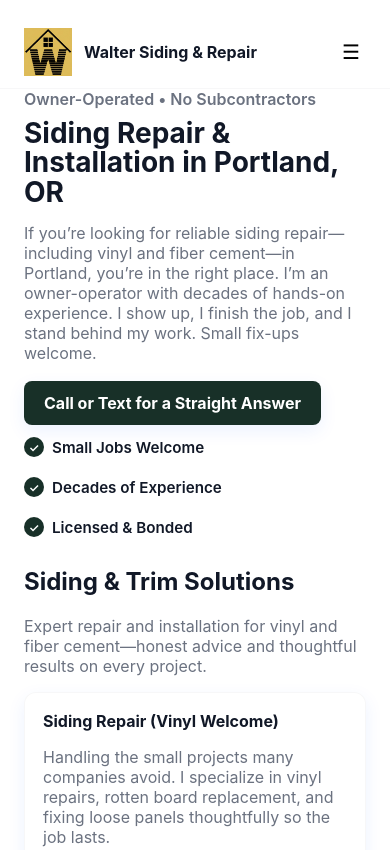
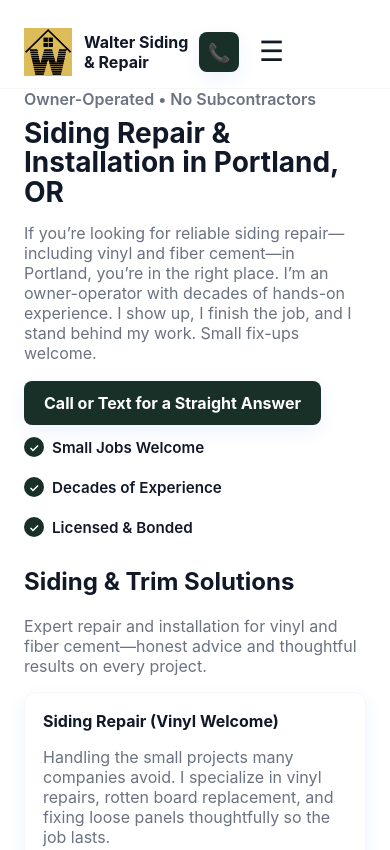
Before and after one commit to slemmon/walterSiding, a plain HTML site: page index.html in a window 390 px wide. Shown: the top 850 px of the page. Drawn offline with Linux system fonts and the light colour scheme.

Commit message:
Fix mobile header visibility and layout (icon colors, phone shortcut)

```diff
--- a/index.html
+++ b/index.html
@@ -37,7 +37,10 @@
           <button class="cta" onclick="document.getElementById('contact').scrollIntoView({behavior:'smooth'})">Call or Text Me</button>
         </nav>
 
-        <button class="mobile-toggle" aria-controls="mobile-menu" aria-expanded="false" aria-label="Open menu" onclick="toggleMenu(this, event)">&#9776;</button>
+        <div class="header-actions-mobile">
+          <a href="tel:+12088597796" class="cta-mini" aria-label="Call Me">📞</a>
+          <button class="mobile-toggle" aria-controls="mobile-menu" aria-expanded="false" aria-label="Open menu" onclick="toggleMenu(this, event)">&#9776;</button>
+        </div>
         <div id="mobile-menu" class="mobile-menu" role="menu" aria-hidden="true">
           <a href="#services" onclick="closeMenu()">Services</a>
           <a href="#gallery" onclick="closeMenu()">Gallery</a>
--- a/style.css
+++ b/style.css
@@ -107,9 +107,22 @@
   transform: translateY(0);
 }
 
+.mobile-toggle{display:none;background:none;border:0;font-size:28px;flex:0;color:var(--text);padding:4px 8px;cursor:pointer;line-height:1}
+.header-actions-mobile{display:none;align-items:center;gap:12px}
+.cta-mini{
+  display:flex;
+  align-items:center;
+  justify-content:center;
+  background:var(--brand);
+  color:var(--cta-text) !important;
+  width:40px;
+  height:40px;
+  border-radius:8px;
+  text-decoration:none;
+  font-size:18px;
+  box-shadow:var(--shadow);
+}
 /* Mobile nav */
-.mobile-toggle{display:none;background:none;border:0;font-size:20px;flex:0}
-.mobile-nav{display:none}
 /* Ensure the mobile menu is hidden by default on larger screens */
 .mobile-menu{display:none}
 
@@ -307,7 +320,6 @@
   }
   .nav{align-items:center}
   nav.desktop{display:none}
-  .mobile-toggle{display:block}
   .mobile-nav{display:block}
   .mobile-menu{display:none;background:var(--mobile-menu-bg);border-radius:12px;position:absolute;right:20px;top:64px;box-shadow:var(--shadow);padding:8px;width:220px;z-index:100}
   .mobile-menu.open{display:block}
@@ -324,6 +336,8 @@
   .grid{grid-template-columns:1fr}
   header.site{padding:12px 0}
   .hero-left{padding-left:0}
+  .header-actions-mobile{display:flex}
+  .mobile-toggle{display:block}
 
   /* Carousel mobile adjustments */
   .carousel-main {
```
